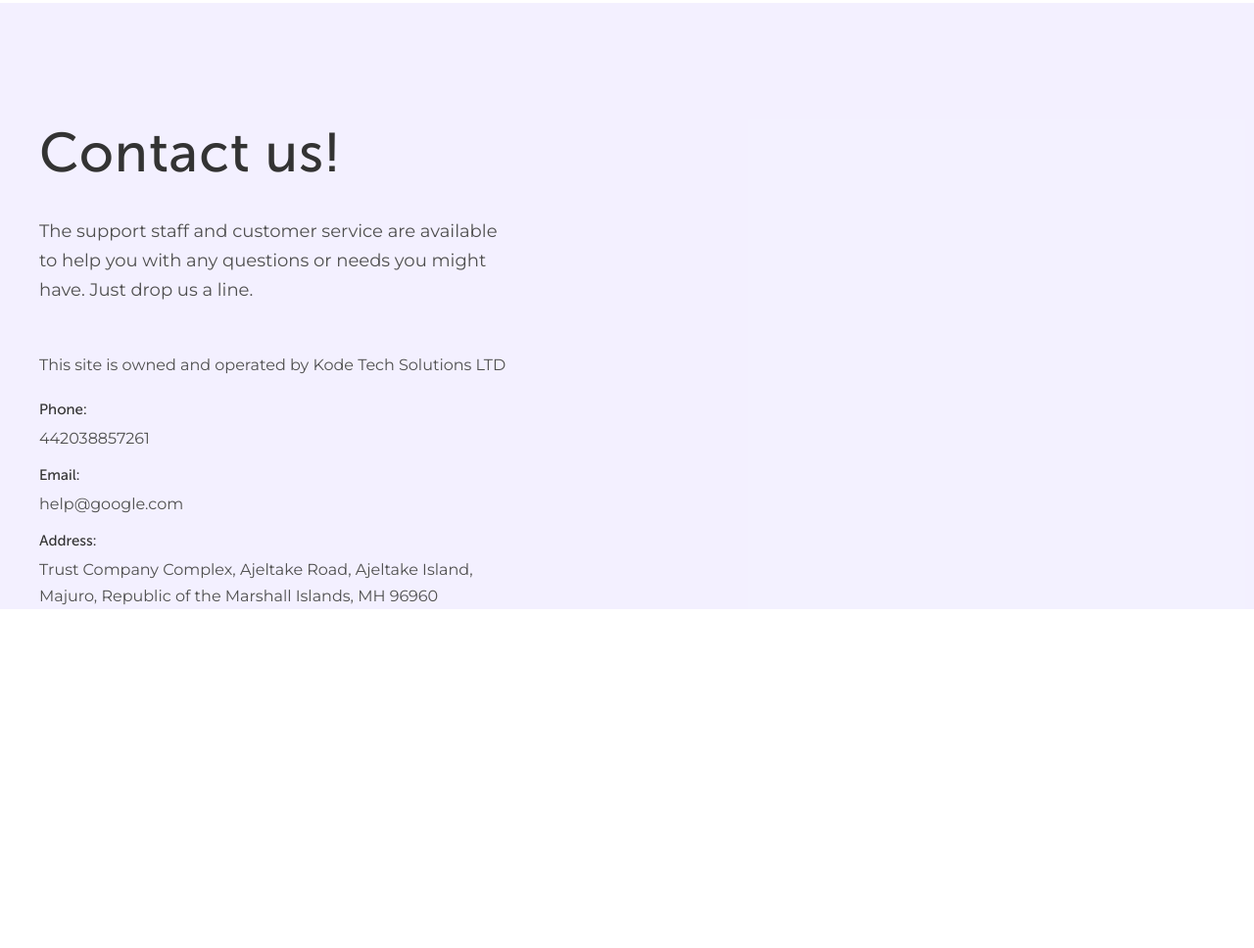
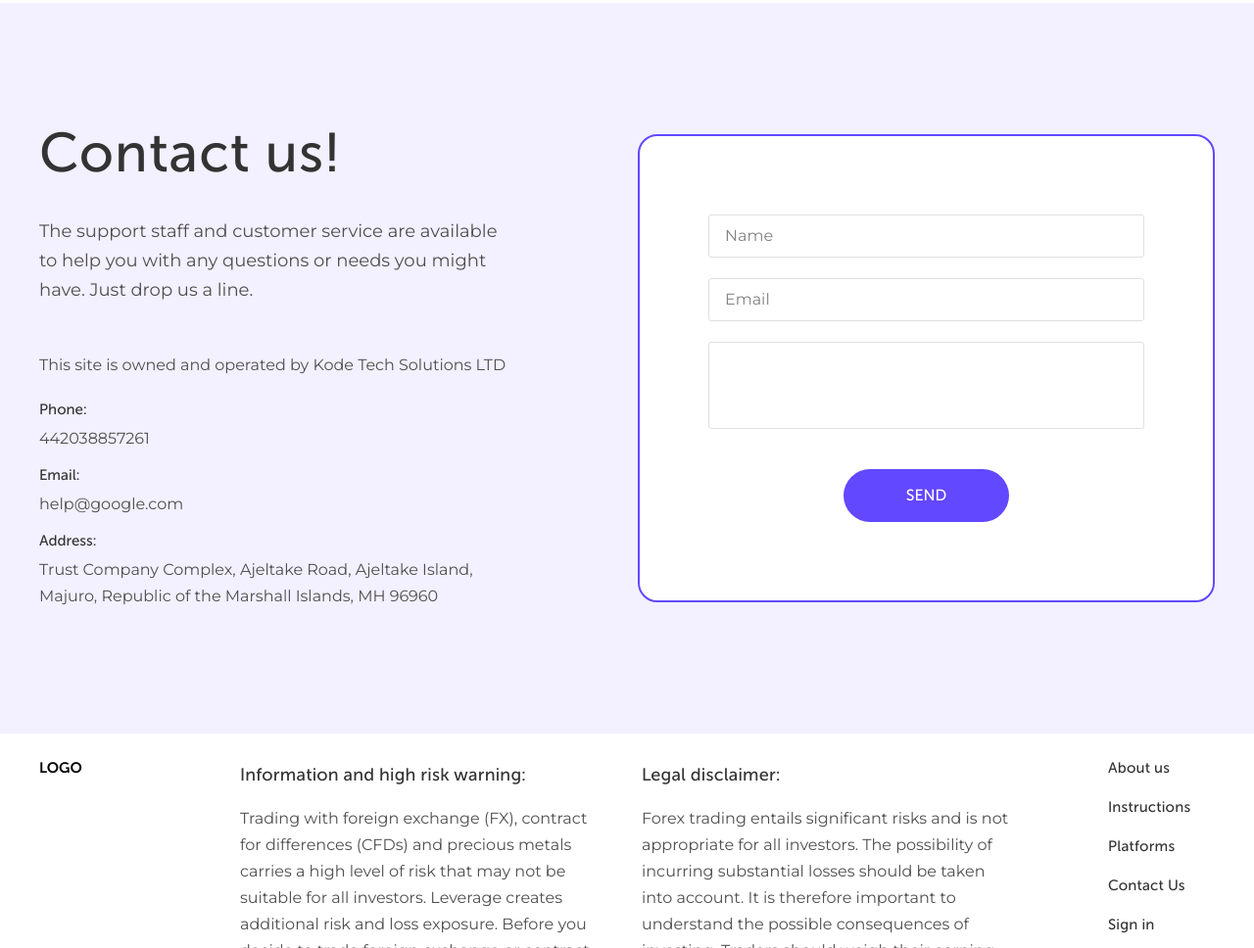
Before and after one commit to sergejmiroshnichenko/quantum_project, a plain HTML site: page index.html in a window 1280 px wide. Shown: the part 3689-4657 px from the top of the page at 98% size. Before the commit the page ends 4311 px from the top, so only its background shows below. Drawn offline with Linux system fonts and the light colour scheme.

Commit message:
finish 1440px

```diff
--- a/index.html
+++ b/index.html
@@ -8,14 +8,13 @@
   <link rel="preconnect" href="https://fonts.gstatic.com" crossorigin>
   <link href="https://fonts.googleapis.com/css2?family=Montserrat&display=swap" rel="stylesheet">
   <link rel="stylesheet" href="style/style.css">
-  <script src="index.js"></script>
 </head>
 <body>
 
 <header class="header">
   <div class="container">
     <div class="header-nav">
-      <a class="header-logo" href="#">Logo</a>
+      <a class="logo" href="#">Logo</a>
       <ul class="header-list">
         <li class="header-item"><a href="#">How it works</a></li>
         <li class="header-item"><a href="#">About</a></li>
@@ -150,9 +149,11 @@
 
 <section class="contact">
   <div class="container">
+    <div class="contact-content">
       <div class="contact-aside">
         <h2>Contact us!</h2>
-      <p>The support staff and customer service are available to help you with any questions or needs you might have. Just drop us a line.</p>
+        <p>The support staff and customer service are available to help you with any questions or needs you might have.
+          Just drop us a line.</p>
         <p>This site is owned and operated by Kode Tech Solutions LTD</p>
         <p>Phone:</p>
         <p>442038857261</p>
@@ -161,8 +162,83 @@
         <p>Address:</p>
         <p>Trust Company Complex, Ajeltake Road, Ajeltake Island, Majuro, Republic of the Marshall Islands, MH 96960</p>
       </div>
+      <div class="contact-form">
+        <form class="form-block" action="#" id="form" name="form">
+          <div class="input-box">
+            <input class="input js-input" type="text"
+                   name="name"
+                   placeholder="Name"
+                   id="name"
+                   data-reg="^[A-z][a-z]*$">
+          </div>
 
+          <div class="input-box">
+            <input class="input js-input-email" type="email"
+                   name="email"
+                   id="email"
+                   placeholder="Email"
+                   data-reg="^[-\w.]+@([A-z0-9][-A-z0-9]+\.)+[A-z]{2,4}$">
+          </div>
+
+          <textarea name="message" value=""
+                    placeholder="Message">
+          </textarea>
+          <button id="button"
+                  name="button"
+                  type="submit">send
+          </button>
+        </form>
+      </div>
+    </div>
   </div>
 </section>
+
+<footer>
+  <div class="container">
+    <div class="footer-block">
+      <div class="block-aside">
+        <p class="logo">Logo</p>
+        <div>
+          <p class="footer-title">Information and high risk warning:</p>
+          <p class="footer-description">Trading with foreign exchange (FX), contract for differences (CFDs) and precious
+            metals carries a high
+            level of risk that may not be suitable for all investors. Leverage creates additional risk and loss
+            exposure. Before you decide to trade foreign exchange or contract for differences, carefully consider your
+            investment objectives, experience level, and risk tolerance.</p>
+        </div>
+      </div>
+
+      <div class="block-info">
+        <div>
+          <p class="footer-title">Legal disclaimer:</p>
+          <p class="footer-description">Forex trading entails significant risks and is not appropriate for all investors.
+            The possibility of incurring substantial losses should be taken into account. It is therefore important to
+            understand the possible consequences of investing. Traders should weigh their earning potential against the
+            risks involved and act accordingly. Interactive Trade Ltd operating under brand and using domenLink domain
+            within the European Economic Area.</p>
+        </div>
+
+        <div class="footer-info">
+          <p>About us</p>
+          <p>Instructions</p>
+          <p>Platforms</p>
+          <p>Contact Us</p>
+          <p>Sign in</p>
+          <p>Sign up for free</p>
+        </div>
+      </div>
+    </div>
+    <div class="footer-down">
+      <p>Copyright 2020, All Right Reserved</p>
+      <div class="down-box">
+        <p>Terms and Conditions</p>
+        <p>Privacy Policy</p>
+        <p>Risk Warnings</p>
+        <p>Anti-Money Laundering</p>
+      </div>
+    </div>
+  </div>
+</footer>
+<script src="index.js"></script>
 </body>
 </html>
--- a/index.js
+++ b/index.js
@@ -0,0 +1,78 @@
+const form = document.getElementById('form'),
+    button = document.getElementById('button'),
+    formInputs = document.querySelectorAll('.input'),
+    inputName = document.getElementById('name'),
+    inputEmail = document.querySelector('.js-input-email');
+
+const p = document.createElement('p');
+
+
+form.onsubmit = function (){
+    let emailValue = inputEmail.value,
+        nameValue = inputName.value;
+
+    formInputs.forEach((input) => {
+        if(input.value === ''){
+            input.classList.add('error');
+            input.append(p);
+            p.textContent='Поле пустое';
+            p.style.color='red';
+            // p.position='absolute';
+        }
+    })
+    return false
+}
+
+
+
+
+
+
+
+
+
+// const inputArr = Array.from(form);
+// const validInputArr = [];
+//
+// inputArr.forEach((item) => {
+//     if(item.hasAttribute('data-reg')){
+//         item.setAttribute('is-valid', '0');
+//         validInputArr.push(item);
+//     }
+// })
+//
+//
+// form.addEventListener("input", inputHandler);
+// button.addEventListener('click', buttonHandler);
+//
+// function inputHandler({target}) {
+//     if (target.hasAttribute("data-reg")) {
+//         inputCheck(target);
+//     }
+// }
+//
+// function inputCheck(item) {
+//     const inputValue = item.value;
+//     const inputReg = item.getAttribute("data-reg");
+//     const reg = new RegExp(inputReg);
+//     if (reg.test(inputValue)) {
+//         item.style.border = '1.6px solid #0EAC00';
+//         item.setAttribute('is-valid', '1');
+//     } else {
+//         item.style.border = '1.6px solid #EB5757';
+//         item.setAttribute('is-valid', '0');
+//     }
+// }
+//
+// function buttonHandler(e) {
+//     const isAllValid = [];
+//     validInputArr.forEach((item) => {
+//         isAllValid.push(item.getAttribute('is-valid'));
+//     })
+//     const isValid = isAllValid.reduce((acc,curr) => {
+//         return acc && curr
+//     });
+//     if(!Boolean(Number(isValid))){
+//         e.preventDefault();
+//     }
+// }
--- a/style/style.css
+++ b/style/style.css
@@ -41,9 +41,11 @@ a {
     display: flex;
 }
 
-.header-logo{
+.logo{
     font-family: var(--secondary-text);
     text-transform: uppercase;
+    font-size: 15px;
+    line-height: 16px;
 }
 
 .header-nav{
@@ -315,6 +317,7 @@ h3{
     line-height: 28.8px;
     margin-top: 17px;
     width: 576px;
+    letter-spacing: 0.16px;
 }
 
 .people-heading{
@@ -477,3 +480,162 @@ h3{
     padding-bottom: 8px;
     color: #333333;
 }
+
+.contact-content{
+    display: flex;
+    justify-content: space-between;
+}
+
+.form-block{
+    padding: 80px 70px;
+    border: 2px solid var(--primary-color);
+    border-radius: 20px;
+    margin: 134px 0;
+    background: #FFFFFF;
+}
+
+input{
+    height: 40px;
+    margin-bottom: 21px;
+    display: block;
+    width: 425px;
+    border: 1px solid #E0E0E0;
+    padding-left: 16px;
+    color: #828282;
+    border-radius: 3px;
+}
+
+input::placeholder{
+    color: #828282;
+    font-family: Montserrat, sans-serif;
+    font-weight: 400;
+    font-size: 16px;
+    line-height: 26px;
+}
+
+textarea {
+    width: 100%;
+    height: 89px;
+    padding: 6px 16px;
+    box-sizing: border-box;
+    border: 1px solid #E0E0E0;
+    border-radius: 3px;
+    background: #FFFFFF;
+    font-size: 16px;
+    resize: none;
+    margin-bottom: 38px;
+    color: #828282;
+    font-family: Montserrat, sans-serif;
+    font-weight: 400;
+    line-height: 26px;
+    text-align: start;
+}
+
+textarea::placeholder{
+    text-align: start;
+}
+
+textarea:focus{
+    outline: none !important;
+    border: 1px solid #828282;
+    border-radius: 3px;
+}
+
+input:focus {
+    outline: none !important;
+    border: 1px solid #828282;
+    border-radius: 3px;
+}
+
+
+.form-block button{
+    text-transform: uppercase;
+    color: #FFFFFF;
+    font-family: var(--primary-text);
+    font-size: 16px;
+    line-height: 14px;
+    text-align: center;
+    border: none;
+    padding: 20px 64px;
+    background: var(--primary-color);
+    border-radius: 60px;
+    cursor: pointer;
+    margin: 0 auto;
+    display: block;
+}
+
+/*.input.error{*/
+/*    border: 1.6px solid #EB5757;*/
+/*}*/
+
+.footer-block{
+    display: flex;
+    justify-content: space-between;
+    margin-top: 27px;
+    margin-bottom: 48px;
+}
+
+.block-aside{
+    width: 585px;
+    display: flex;
+    justify-content: space-between;
+}
+
+.block-info{
+    width: 585px;
+    display: flex;
+    justify-content: space-between;
+}
+
+
+.block-aside .logo{
+    color: #000000;
+    width: 45px;
+}
+
+.footer-title{
+    font-family: var(--primary-text);
+    font-size: 18px;
+    line-height: 30px;
+    color: #333333;
+    margin-bottom: 16px;
+    letter-spacing: 0.2px;
+}
+
+.footer-description{
+    font-family: Montserrat, sans-serif;
+    font-weight: 400;
+    font-size: 16px;
+    line-height: 27px;
+    color: #4F4F4F;
+    width: 380px;
+}
+
+.footer-info p{
+    font-family: var(--primary-text);
+    font-size: 15px;
+    line-height: 16px;
+    color: #333333;
+    margin-bottom: 24px;
+    letter-spacing: 0.2px;
+}
+
+.footer-down{
+    display: flex;
+    justify-content: space-between;
+    margin-bottom: 72px;
+}
+
+.down-box{
+    display: flex;
+    justify-content: space-between;
+    width: 790px;
+}
+
+.footer-down p{
+    font-family: Montserrat, sans-serif;
+    font-weight: 400;
+    font-size: 16px;
+    line-height: 27px;
+    color: #828282;
+}
```
Lines whose indentation alone changed are shown as unchanged.
